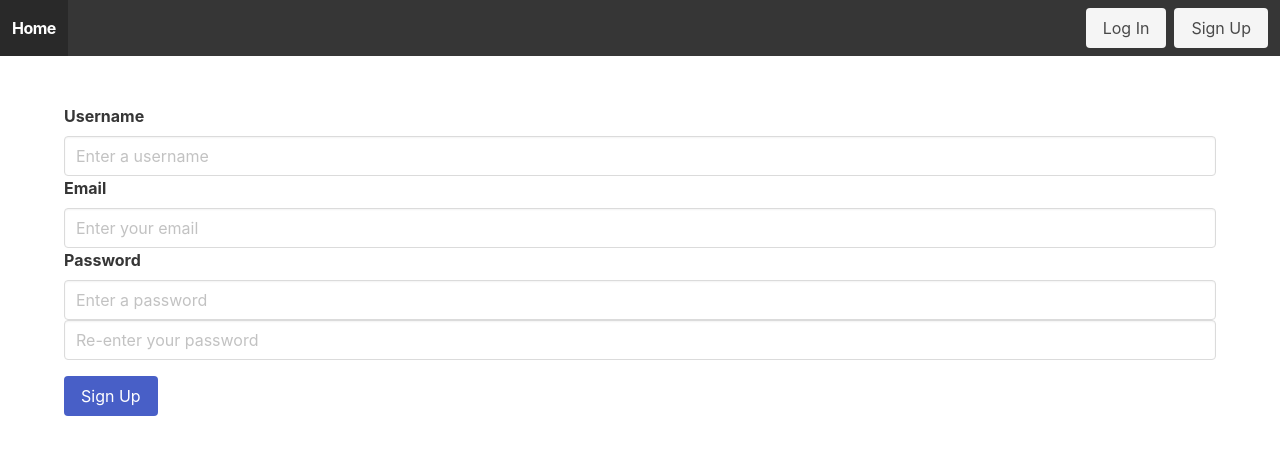
After one commit to Vernaiko/F25-Team05, a Django app: page /signup/ in a window 1280 px wide. The commit adds this page. Shown: the top 455 px of the page. Run offline with Django 5.2, Linux system fonts and the light colour scheme.

Commit message:
Added Sign Up Page Front End
Just like what I did before, this is merely the front end for the sign up page. Since the database isn't connected, I can't implement any of the logic for the page, but at least this should make it easier to test once we've gotten there!

```diff
--- a/safedriverprogram/driver_program/templates/base.html
+++ b/safedriverprogram/driver_program/templates/base.html
@@ -32,8 +32,8 @@
         <div class="navbar-end">
           <div class="navbar-item">
             <div class="buttons">
-              <a class="button is-light" href="{% url 'login' %}">Log in</a>
-              <a class="button is-light" href="#">Sign up</a>
+              <a class="button is-light" href="{% url 'login' %}">Log In</a>
+              <a class="button is-light" href="{% url 'signup' %}">Sign Up</a>
             </div>
           </div>
         </div>
--- a/safedriverprogram/driver_program/templates/homepage.html
+++ b/safedriverprogram/driver_program/templates/homepage.html
@@ -7,7 +7,7 @@
         <div class="hero-body">
             <div class="container has-text-centered">
                 <h1 class="title is-1">Safe Driver Program</h1>
-                <h2 class="subtitle is-4">Incentivising You to Stay Safe</h2>
+                <h2 class="subtitle is-4">Incentivizing You to Stay Safe</h2>
             </div>
         </div>
     </section>
--- /dev/null
+++ b/safedriverprogram/driver_program/templates/signup.html
@@ -0,0 +1,27 @@
+{% extends 'base.html' %}
+
+{% block title %}Sign Up{% endblock %}
+
+{% block content %}
+
+<div class="field">
+    <label class="label">Username</label>
+    <div class="control">
+        <input class="input" type="text" placeholder="Enter a username">
+    </div>
+    <label class="label">Email</label>
+    <div class="control">
+        <input class="input" type="email" placeholder="Enter your email">
+    </div>
+    <label class="label">Password</label>
+    <div class="control">
+        <input class="input" type="password" placeholder="Enter a password">
+    </div>
+    <div class="control">
+        <input class="input" type="password" placeholder="Re-enter your password">
+    </div>
+    <div class="control" style="margin-top: 1em;">
+        <button class="button is-link">Sign Up</button>
+    </div>
+
+{% endblock %}
--- a/safedriverprogram/driver_program/urls.py
+++ b/safedriverprogram/driver_program/urls.py
@@ -4,4 +4,5 @@ from . import views
 urlpatterns = [
     path('', views.homepage, name='homepage'),
     path('login/', views.login_page, name='login'),
+    path('signup/', views.signup_page, name='signup'),
 ]
--- a/safedriverprogram/driver_program/views.py
+++ b/safedriverprogram/driver_program/views.py
@@ -6,3 +6,6 @@ def homepage(request):
 
 def login_page(request):
     return render(request, 'login.html')
+
+def signup_page(request):
+    return render(request, 'signup.html')
```
